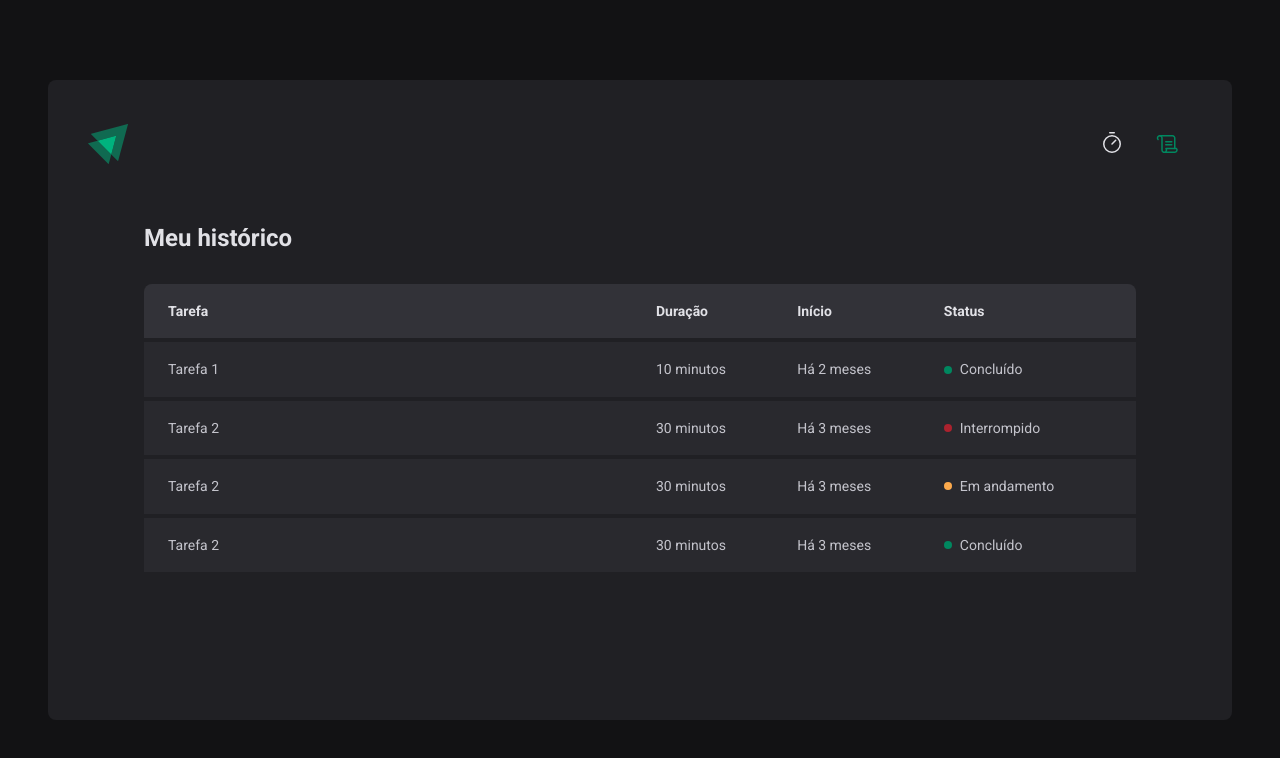
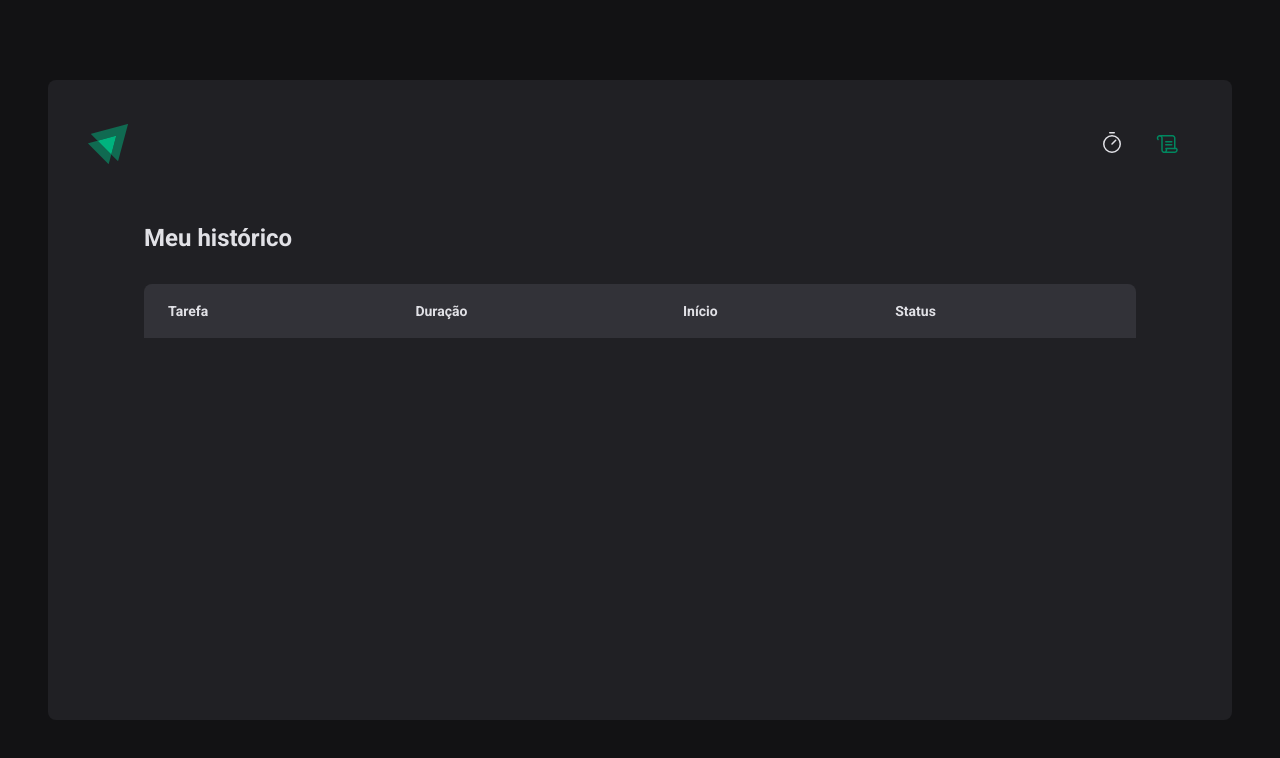
Before and after one commit to RenanS4ntos/ignite-timer, a React (Vite) app: page /history in a window 1280 px wide. Shown: the top 758 px of the page. Built offline with nearby package versions, Linux system fonts and the light colour scheme.

Commit message:
Contexto no React - Finalizando adição de contextos

```diff
--- a/src/App.tsx
+++ b/src/App.tsx
@@ -4,12 +4,15 @@ import { BrowserRouter } from 'react-router-dom'
 import { defaultTheme } from './styles/themes/default'
 import { GlobalStyle } from './styles/global'
 import { Router } from './Router'
+import { CycleContextProvider } from './contexts/CyclesContext'
 
 export function App() {
   return (
     <ThemeProvider theme={defaultTheme}>
       <BrowserRouter>
-        <Router />
+        <CycleContextProvider>
+          <Router />
+        </CycleContextProvider>
       </BrowserRouter>
       <GlobalStyle />
     </ThemeProvider>
--- /dev/null
+++ b/src/contexts/CyclesContext.tsx
@@ -0,0 +1,115 @@
+import { ReactNode, createContext, useContext, useState } from 'react'
+import { Cycle } from '../pages/Home'
+
+interface CreateCycleForm {
+  task: string
+  minutesAmount: number
+}
+
+interface CyclesContextType {
+  cycles: Cycle[]
+  activeCycle: Cycle | undefined
+  activeCycleId: string | null
+  amountSecondsPast: number
+  markCurrentCycleAsFinished: () => void
+  handleSetAmountSecondsPast: (amountPast: number) => void
+  createNewCycle: (data: CreateCycleForm) => void
+  interruptCurrentCycle: () => void
+}
+
+export const CyclesContext = createContext({} as CyclesContextType)
+
+interface CycleContextProviderProps {
+  children: ReactNode
+}
+
+export function CycleContextProvider({ children }: CycleContextProviderProps) {
+  const [cycles, setCycles] = useState<Cycle[]>([])
+  const [activeCycleId, setActiveCycleId] = useState<string | null>(null)
+  const [amountSecondsPast, setAmountSecondsPast] = useState(0)
+  const activeCycle = cycles.find((cycle) => cycle.id === activeCycleId)
+
+  function markCurrentCycleAsFinished() {
+    setCycles((state) =>
+      state.map((cycle) => {
+        if (cycle.id === activeCycleId) {
+          return { ...cycle, finishedDate: new Date() }
+        } else {
+          return cycle
+        }
+      }),
+    )
+  }
+
+  function handleSetAmountSecondsPast(amountSeconds: number) {
+    setAmountSecondsPast(amountSeconds)
+  }
+
+  function createNewCycle(data: CreateCycleForm) {
+    const newCycle: Cycle = {
+      id: String(new Date().getTime()),
+      task: data.task,
+      minutesAmount: data.minutesAmount,
+      startDate: new Date(),
+    }
+
+    setCycles((state) => [...state, newCycle])
+    setActiveCycleId(newCycle.id)
+    setAmountSecondsPast(0)
+  }
+
+  function interruptCurrentCycle() {
+    setCycles((state) =>
+      state.map((cycle) => {
+        if (cycle.id === activeCycleId) {
+          return { ...cycle, interruptedDate: new Date() }
+        } else {
+          return cycle
+        }
+      }),
+    )
+    setActiveCycleId(null)
+  }
+
+  // const cyclesProvidesValues = useMemo(() => {
+  //   return {
+  //     activeCycle,
+  //     activeCycleId,
+  //     amountSecondsPast,
+  //     markCurrentCycleAsFinished,
+  //     handleSetAmountSecondsPast,
+  //   }
+  // }, [
+  //   activeCycle,
+  //   activeCycleId,
+  //   amountSecondsPast,
+  //   markCurrentCycleAsFinished,
+  // ])
+
+  return (
+    <CyclesContext.Provider
+      value={{
+        cycles,
+        activeCycle,
+        activeCycleId,
+        amountSecondsPast,
+        markCurrentCycleAsFinished,
+        handleSetAmountSecondsPast,
+        createNewCycle,
+        interruptCurrentCycle,
+      }}
+    >
+      {children}
+    </CyclesContext.Provider>
+  )
+}
+
+export function useCycles(): CyclesContextType {
+  const context = useContext(CyclesContext)
+
+  if (!context) {
+    throw new Error('useCycles deve ser usado com CycleContextProvider')
+  }
+
+  return context
+}
--- a/src/pages/History/index.tsx
+++ b/src/pages/History/index.tsx
@@ -1,6 +1,11 @@
+import { formatDistanceToNow } from 'date-fns'
+import ptBR from 'date-fns/locale/pt-BR'
+import { useCycles } from '../../contexts/CyclesContext'
 import { HistoryContainer, HistoryList, Status } from './styles'
 
 export function History() {
+  const { cycles } = useCycles()
+
   return (
     <HistoryContainer>
       <h1>Meu histórico</h1>
@@ -16,38 +21,31 @@ export function History() {
             </tr>
           </thead>
           <tbody>
-            <tr>
-              <td>Tarefa 1</td>
-              <td>10 minutos</td>
-              <td>Há 2 meses</td>
-              <td>
-                <Status statusColor="green">Concluído</Status>
-              </td>
-            </tr>
-            <tr>
-              <td>Tarefa 2</td>
-              <td>30 minutos</td>
-              <td>Há 3 meses</td>
-              <td>
-                <Status statusColor="red">Interrompido</Status>
-              </td>
-            </tr>
-            <tr>
-              <td>Tarefa 2</td>
-              <td>30 minutos</td>
-              <td>Há 3 meses</td>
-              <td>
-                <Status statusColor="yellow">Em andamento</Status>
-              </td>
-            </tr>
-            <tr>
-              <td>Tarefa 2</td>
-              <td>30 minutos</td>
-              <td>Há 3 meses</td>
-              <td>
-                <Status statusColor="green">Concluído</Status>
-              </td>
-            </tr>
+            {cycles.map((cycle) => {
+              return (
+                <tr key={cycle.id}>
+                  <td>{cycle.task}</td>
+                  <td>{cycle.minutesAmount} minutos</td>
+                  <td>
+                    {formatDistanceToNow(cycle.startDate, {
+                      addSuffix: true,
+                      locale: ptBR,
+                    })}
+                  </td>
+                  <td>
+                    {cycle.finishedDate && (
+                      <Status statusColor="green">Concluído</Status>
+                    )}
+                    {cycle.interruptedDate && (
+                      <Status statusColor="red">Interrompido</Status>
+                    )}
+                    {!cycle.finishedDate && !cycle.interruptedDate && (
+                      <Status statusColor="yellow">Em andamento</Status>
+                    )}
+                  </td>
+                </tr>
+              )
+            })}
           </tbody>
         </table>
       </HistoryList>
--- a/src/pages/Home/components/Countdown/index.tsx
+++ b/src/pages/Home/components/Countdown/index.tsx
@@ -1,7 +1,7 @@
-import { useContext, useEffect } from 'react'
+import { useEffect } from 'react'
 import { CountdownContainer, Separator } from './styles'
 import { differenceInSeconds } from 'date-fns'
-import { CyclesContext } from '../..'
+import { useCycles } from '../../../../contexts/CyclesContext'
 
 export function Countdown() {
   const {
@@ -10,7 +10,7 @@ export function Countdown() {
     amountSecondsPast,
     markCurrentCycleAsFinished,
     handleSetAmountSecondsPast,
-  } = useContext(CyclesContext)
+  } = useCycles()
 
   const totalSeconds = activeCycle ? activeCycle.minutesAmount * 60 : 0
   const currentSeconds = activeCycle ? totalSeconds - amountSecondsPast : 0
--- a/src/pages/Home/components/NewCycleForm/index.tsx
+++ b/src/pages/Home/components/NewCycleForm/index.tsx
@@ -1,10 +1,9 @@
 import { FormContainer, TaskInput, MinutesAmountInput } from './styles'
-import { useContext } from 'react'
-import { CyclesContext } from '../..'
 import { useFormContext } from 'react-hook-form'
+import { useCycles } from '../../../../contexts/CyclesContext'
 
 export function NewCycleForm() {
-  const { activeCycle } = useContext(CyclesContext)
+  const { activeCycle } = useCycles()
   const { register } = useFormContext()
 
   return (
--- a/src/pages/Home/index.tsx
+++ b/src/pages/Home/index.tsx
@@ -1,9 +1,9 @@
 import { HandPalm, Play } from 'phosphor-react'
-import { createContext, useState } from 'react'
 import { Countdown } from './components/Countdown'
 import { NewCycleForm } from './components/NewCycleForm'
 import { zodResolver } from '@hookform/resolvers/zod'
 import { FormProvider, useForm } from 'react-hook-form'
+import { useCycles } from '../../contexts/CyclesContext'
 import * as zod from 'zod'
 
 import {
@@ -12,21 +12,13 @@ import {
   StopCountdownButton,
 } from './styles'
 
-interface Cycle {
+export interface Cycle {
   id: string
   task: string
   minutesAmount: number
   startDate: Date
   interruptedDate?: Date
   finishedDate?: Date
-}
-
-interface CyclesContextType {
-  activeCycle: Cycle | undefined
-  activeCycleId: string | null
-  amountSecondsPast: number
-  markCurrentCycleAsFinished: () => void
-  handleSetAmountSecondsPast: (amountPast: number) => void
 }
 
 const newCycleFormValidationSchema = zod.object({
@@ -39,13 +31,8 @@ const newCycleFormValidationSchema = zod.object({
 
 type NewCycleFormData = zod.infer<typeof newCycleFormValidationSchema>
 
-export const CyclesContext = createContext({} as CyclesContextType)
-
 export function Home() {
-  const [cycles, setCycles] = useState<Cycle[]>([])
-  const [activeCycleId, setActiveCycleId] = useState<string | null>(null)
-  const [amountSecondsPast, setAmountSecondsPast] = useState(0)
-
+  const { activeCycle, createNewCycle, interruptCurrentCycle } = useCycles()
   const newCycleForm = useForm<NewCycleFormData>({
     resolver: zodResolver(newCycleFormValidationSchema),
     defaultValues: {
@@ -56,74 +43,25 @@ export function Home() {
 
   const { handleSubmit, watch, reset } = newCycleForm
 
-  const task = watch('task')
-  const isSubmitDisabled = !task
-  const activeCycle = cycles.find((cycle) => cycle.id === activeCycleId)
-
-  function markCurrentCycleAsFinished() {
-    setCycles((state) =>
-      state.map((cycle) => {
-        if (cycle.id === activeCycleId) {
-          return { ...cycle, finishedDate: new Date() }
-        } else {
-          return cycle
-        }
-      }),
-    )
-  }
-
   function handleCreateNewCycle(data: NewCycleFormData) {
-    const newCycle: Cycle = {
-      id: String(new Date().getTime()),
-      task: data.task,
-      minutesAmount: data.minutesAmount,
-      startDate: new Date(),
-    }
-
-    setCycles((state) => [...state, newCycle])
-    setActiveCycleId(newCycle.id)
-    setAmountSecondsPast(0)
+    createNewCycle(data)
 
     reset()
   }
 
-  function handleInterruptCycle() {
-    setCycles((state) =>
-      state.map((cycle) => {
-        if (cycle.id === activeCycleId) {
-          return { ...cycle, interruptedDate: new Date() }
-        } else {
-          return cycle
-        }
-      }),
-    )
-    setActiveCycleId(null)
-  }
-
-  function handleSetAmountSecondsPast(amountSeconds: number) {
-    setAmountSecondsPast(amountSeconds)
-  }
+  const task = watch('task')
+  const isSubmitDisabled = !task
 
   return (
     <HomeContainer>
       <form onSubmit={handleSubmit(handleCreateNewCycle)} action="">
-        <CyclesContext.Provider
-          value={{
-            activeCycle,
-            activeCycleId,
-            markCurrentCycleAsFinished,
-            amountSecondsPast,
-            handleSetAmountSecondsPast,
-          }}
-        >
-          <FormProvider {...newCycleForm}>
-            <NewCycleForm />
-          </FormProvider>
-          <Countdown />
-        </CyclesContext.Provider>
+        <FormProvider {...newCycleForm}>
+          <NewCycleForm />
+        </FormProvider>
+        <Countdown />
 
         {activeCycle ? (
-          <StopCountdownButton type="button" onClick={handleInterruptCycle}>
+          <StopCountdownButton type="button" onClick={interruptCurrentCycle}>
             <HandPalm size={24} />
             Interromper
           </StopCountdownButton>
```
